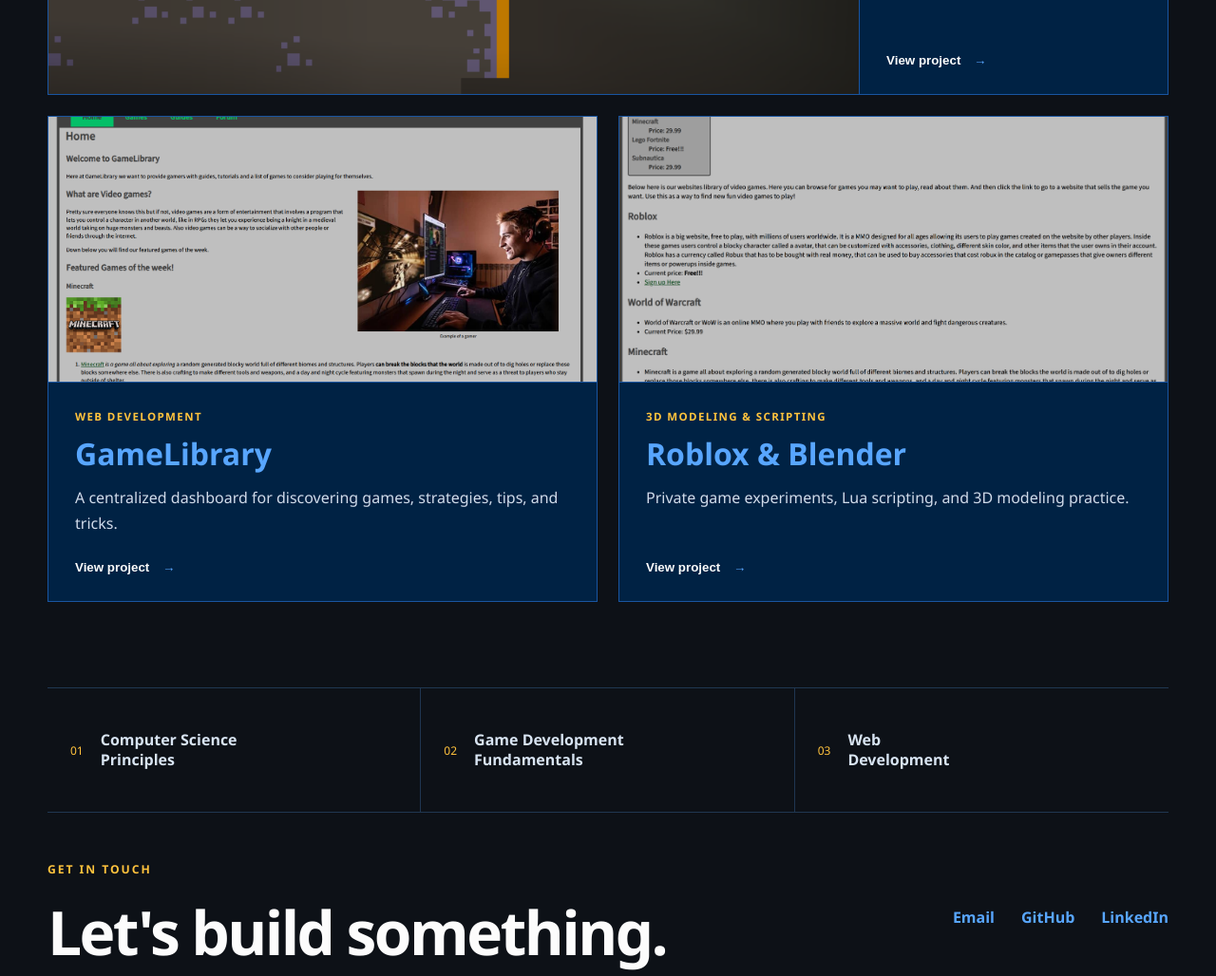
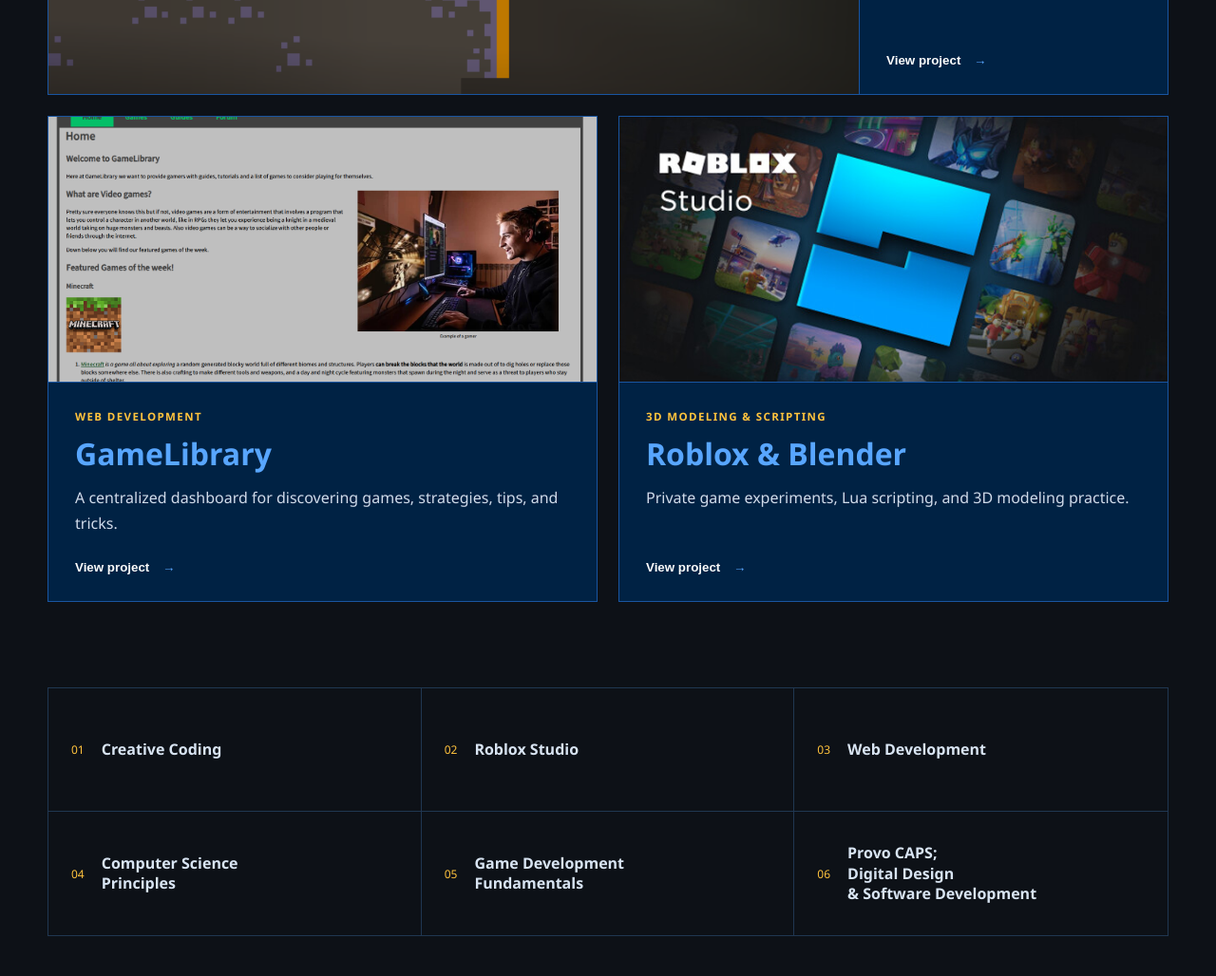
Before and after one commit to knostrom/my-portfolio, a plain HTML site: page index.html in a window 1280 px wide. Shown: the part 1280-2308 px from the top of the page at 95% size. Drawn offline with Linux system fonts and the light colour scheme.

Commit message:
Added more classes i took
 and added roblox and blender logos to the project card

```diff
--- a/colors.css
+++ b/colors.css
@@ -31,12 +31,16 @@ a {
 }
 
 .site-header {
-    width: min(1180px, calc(100% - 48px));
+    position: sticky;
+    top: 0;
+    z-index: 100;
+    width: 100%;
     height: 84px;
-    margin: 0 auto;
+    padding: 0 max(24px, calc((100% - 1180px) / 2));
     display: flex;
     align-items: center;
     justify-content: space-between;
+    background: var(--night);
     border-bottom: 1px solid rgba(88, 166, 255, 0.25);
 }
 
@@ -296,8 +300,7 @@ footer h2 {
 .experience-strip {
     display: grid;
     grid-template-columns: repeat(3, 1fr);
-    border-top: 1px solid rgba(88, 166, 255, 0.25);
-    border-bottom: 1px solid rgba(88, 166, 255, 0.25);
+    border: 1px solid rgba(88, 166, 255, 0.25);
 }
 
 .experience-strip div {
@@ -309,8 +312,12 @@ footer h2 {
     border-right: 1px solid rgba(88, 166, 255, 0.25);
 }
 
-.experience-strip div:last-child {
+.experience-strip div:nth-child(3n) {
     border-right: none;
+}
+
+.experience-strip div:nth-child(-n+3) {
+    border-bottom: 1px solid rgba(88, 166, 255, 0.25);
 }
 
 .experience-strip span {
@@ -447,7 +454,6 @@ footer {
 }
 
 @media (max-width: 680px) {
-    .site-header,
     main,
     footer {
         width: min(100% - 32px, 1180px);
@@ -455,6 +461,7 @@ footer {
 
     .site-header {
         height: 72px;
+        padding: 0 16px;
     }
 
     .brand > span:last-child {
--- a/index.html
+++ b/index.html
@@ -78,9 +78,10 @@
                 <article class="project-card" tabindex="0"
                          data-title="Roblox & Blender"
                          data-desc="I used Roblox Studio to build private hobby projects and learned Lua scripting and 3D modeling fundamentals. I now use Blender to continue developing my digital art and modeling skills."
-                         data-img="games.png">
+                         data-img="blenderlogo.webp"
+                         data-img-alt="Blender logo">
                     <div class="project-image">
-                        <img src="games.png" alt="Digital art and 3D project artwork">
+                        <img src="robloxstudiobanner.jpeg" alt="Roblox Studio logo banner">
                     </div>
                     <div class="project-copy">
                         <p class="project-type">3D modeling & scripting</p>
@@ -95,15 +96,27 @@
         <section class="experience-strip" aria-label="Experience">
             <div>
                 <span>01</span>
+                <p>Creative Coding</p>
+            </div>
+            <div>
+                <span>02</span>
+                <p>Roblox Studio</p>
+            </div>
+            <div>
+                <span>03</span>
+                <p>Web Development</p>
+            </div>
+            <div>
+                <span>04</span>
                 <p>Computer Science<br>Principles</p>
             </div>
             <div>
-                <span>02</span>
+                <span>05</span>
                 <p>Game Development<br>Fundamentals</p>
             </div>
             <div>
-                <span>03</span>
-                <p>Web<br>Development</p>
+                <span>06</span>
+                <p>Provo CAPS;<br>Digital Design<br>&amp; Software Development</p>
             </div>
         </section>
     </main>
@@ -142,7 +155,7 @@
         function openProject(card) {
             featureTitle.textContent = card.dataset.title;
             featureDesc.textContent = card.dataset.desc;
-            mediaContainer.innerHTML = `<img src="${card.dataset.img}" alt="${card.dataset.title} screenshot" class="modal-img">`;
+            mediaContainer.innerHTML = `<img src="${card.dataset.img}" alt="${card.dataset.imgAlt || card.dataset.title + ' project image'}" class="modal-img">`;
             modal.classList.add('is-open');
             closeBtn.focus();
         }
```
Also changed, not shown: blenderlogo.webp (added), rblxstudio.png (added), robloxstudiobanner.jpeg (added).
